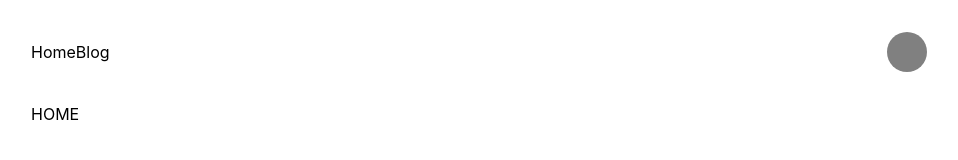
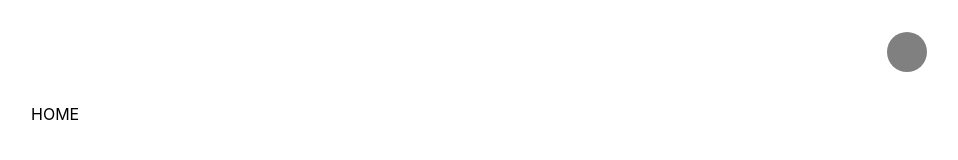
Before and after one commit to TakhyunKim/takhyun.dev, a Next.js app: page / in a window 1280 px wide. Shown: the top 160 px of the page, without its empty margins (161-1119 px from the left). Built offline with nearby package versions, Linux system fonts and the light colour scheme.

Commit message:
feat: apply default nav style

```diff
--- /dev/null
+++ b/components/Nav/Nav.module.css
@@ -0,0 +1,13 @@
+.wrapper {
+  width: "100%";
+  flex: 1;
+  box-sizing: border-box;
+}
+
+.nav_text {
+  margin-right: 1rem;
+  font-size: 1.5rem;
+  font-weight: 100;
+  letter-spacing: 0.1rem;
+  color: white;
+}
--- a/components/Nav/index.tsx
+++ b/components/Nav/index.tsx
@@ -2,12 +2,14 @@ import Link from "next/link";
 
 import navLinks from "../../common/routes";
 
+import styles from "./Nav.module.css";
+
 const Nav = () => {
   return (
-    <nav>
+    <nav className={styles.wrapper}>
       {navLinks.map((nav) => (
         <Link href={nav.link} key={nav.title}>
-          <a>{nav.title}</a>
+          <a className={styles.nav_text}> {nav.title}</a>
         </Link>
       ))}
     </nav>
```
